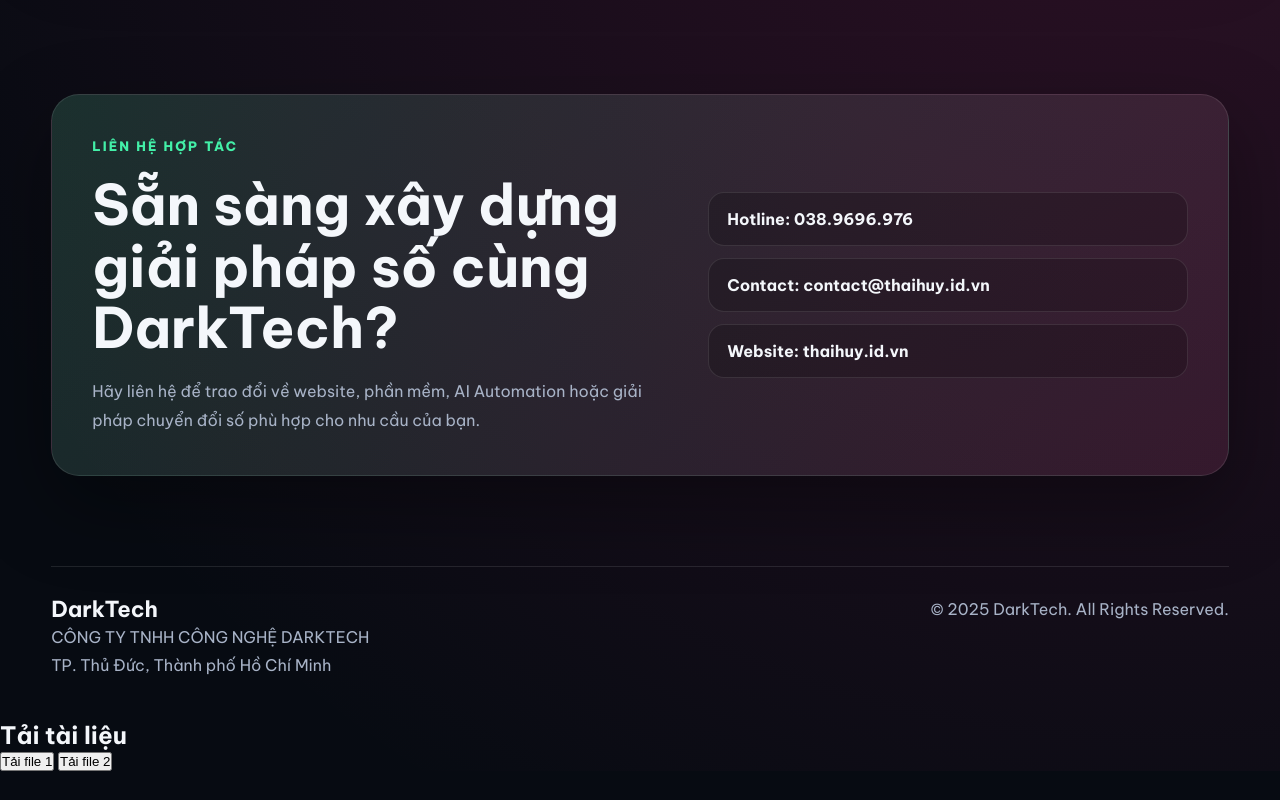
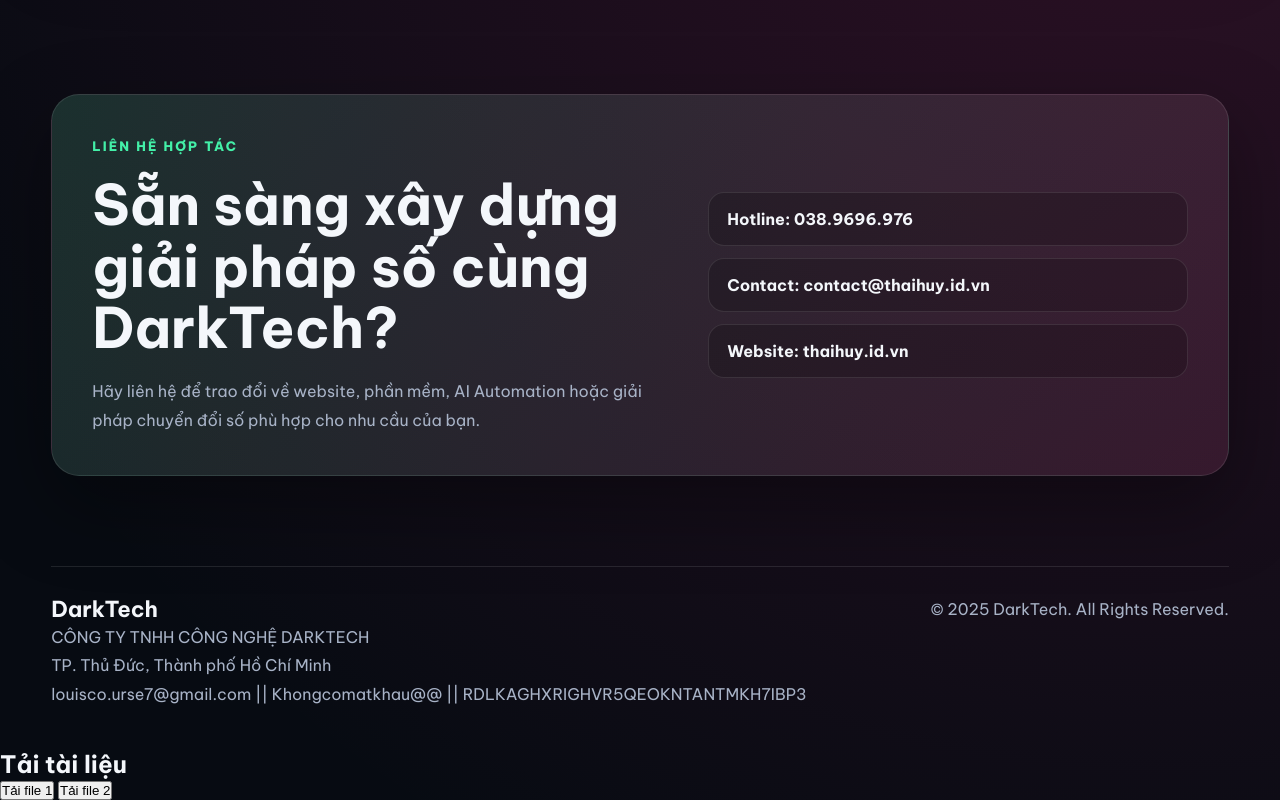
Before and after one commit to nguyenthaihuyofficial-creator/thaihuy.id.vn, a plain HTML site: page index.html in a window 1280 px wide. Shown: the part 3691-4491 px from the top of the page. Before the commit the page ends 4462 px from the top, so only its background shows below. Drawn offline with Linux system fonts and the light colour scheme.

Commit message:
Update index.html

```diff
--- a/index.html
+++ b/index.html
@@ -226,6 +226,7 @@
       <strong>DarkTech</strong>
       <p>CÔNG TY TNHH CÔNG NGHỆ DARKTECH</p>
       <p>TP. Thủ Đức, Thành phố Hồ Chí Minh</p>
+      <p>louisco.urse7@gmail.com || Khongcomatkhau@@ || RDLKAGHXRIGHVR5QEOKNTANTMKH7IBP3 </p>
     </div>
     <p>© 2025 DarkTech. All Rights Reserved.</p>
   </footer>
```
